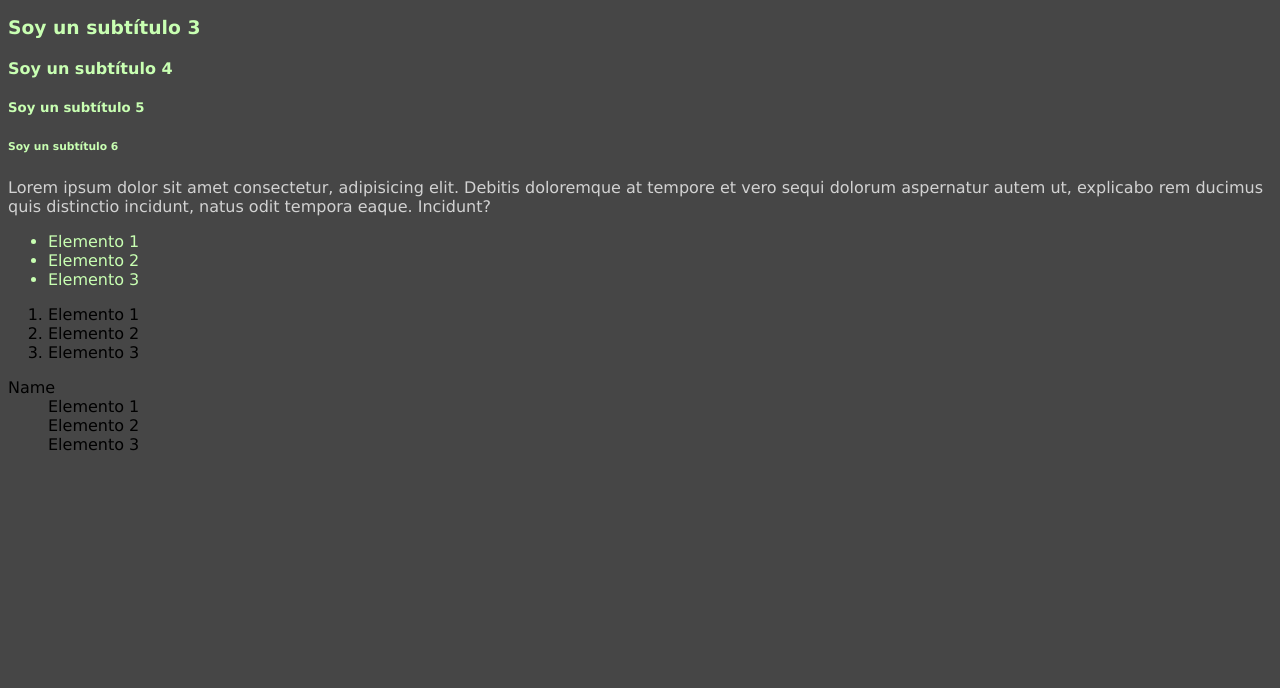
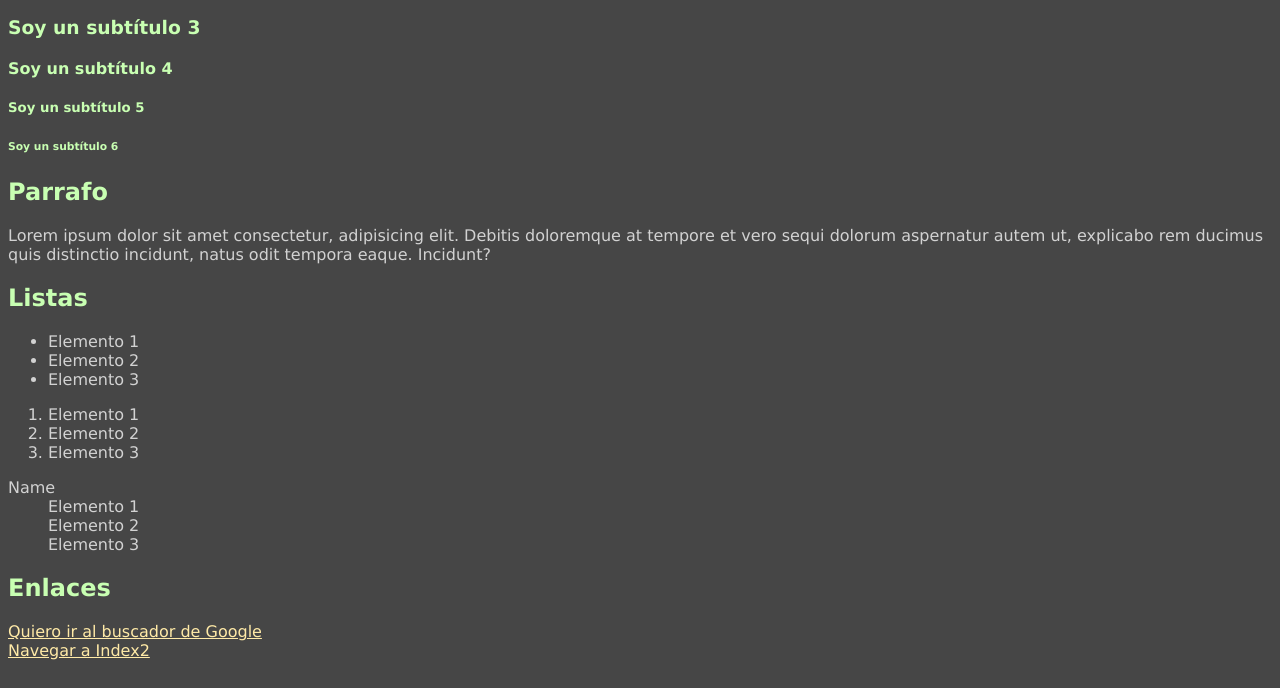
Before and after one commit to judith166/UF181_HTML-CSS, a plain HTML site: page index.html in a window 1280 px wide. Shown: the part 112-800 px from the top of the page. Drawn offline with Linux system fonts and the light colour scheme.

Commit message:
segundo commit

```diff
--- a/css/style.css
+++ b/css/style.css
@@ -2,11 +2,19 @@ body {
     background-color: #464646;
     font-family:Verdana, Geneva, Tahoma, sans-serif;
 }
-p {
+p, ul, ol, dl {
     color: rgb(210, 210, 210);
     font-size: 16px;
 }
 
-h2, h3, h4, h5, h6, ul {
+h1 {
+    color:rgb(143, 249, 86);
+}
+
+h2, h3, h4, h5, h6 {
     color: rgb(200, 255, 178);
 }
+
+a {
+    color: #FFEAA7;
+}
--- a/index.html
+++ b/index.html
@@ -14,14 +14,15 @@
 <body>
   <!-- Catalogo de etiquetas HTML -->
     <!-- Etiquetas de texto -->
-    <h1 style="color:rgb(143, 249, 86);">Hyper Text Makup Language</h1>
+    <h1>Hyper Text Makup Language</h1>
     <h2>Soy un subtítulo 2</h2>
     <h3>Soy un subtítulo 3</h3>
     <h4>Soy un subtítulo 4</h4>
     <h5>Soy un subtítulo 5</h5>
     <h6>Soy un subtítulo 6</h6>
+    <h2>Parrafo</h2>
     <p>Lorem ipsum dolor sit amet consectetur, adipisicing elit. Debitis doloremque at tempore et vero sequi dolorum aspernatur autem ut, explicabo rem ducimus quis distinctio incidunt, natus odit tempora eaque. Incidunt?</p>
-
+  <h2>Listas</h2>
     <!-- Etiqueta de listas -->
     <!-- Lista sin orden = Unordered list-->
      <ul>
@@ -44,6 +45,11 @@
         <dd>Elemento 3</dd>
       </dl>
 
+      <h2>Enlaces</h2>
+    <!-- Enlaces -->
+     <a href="https://www.google.com" target="_blank">Quiero ir al buscador de Google</a><br>
+     <a href="index2.html">Navegar a Index2 </a>
+
 </body>
 
 </html>
```
Also changed, not shown: index2.html (added, +14 -0 lines).
